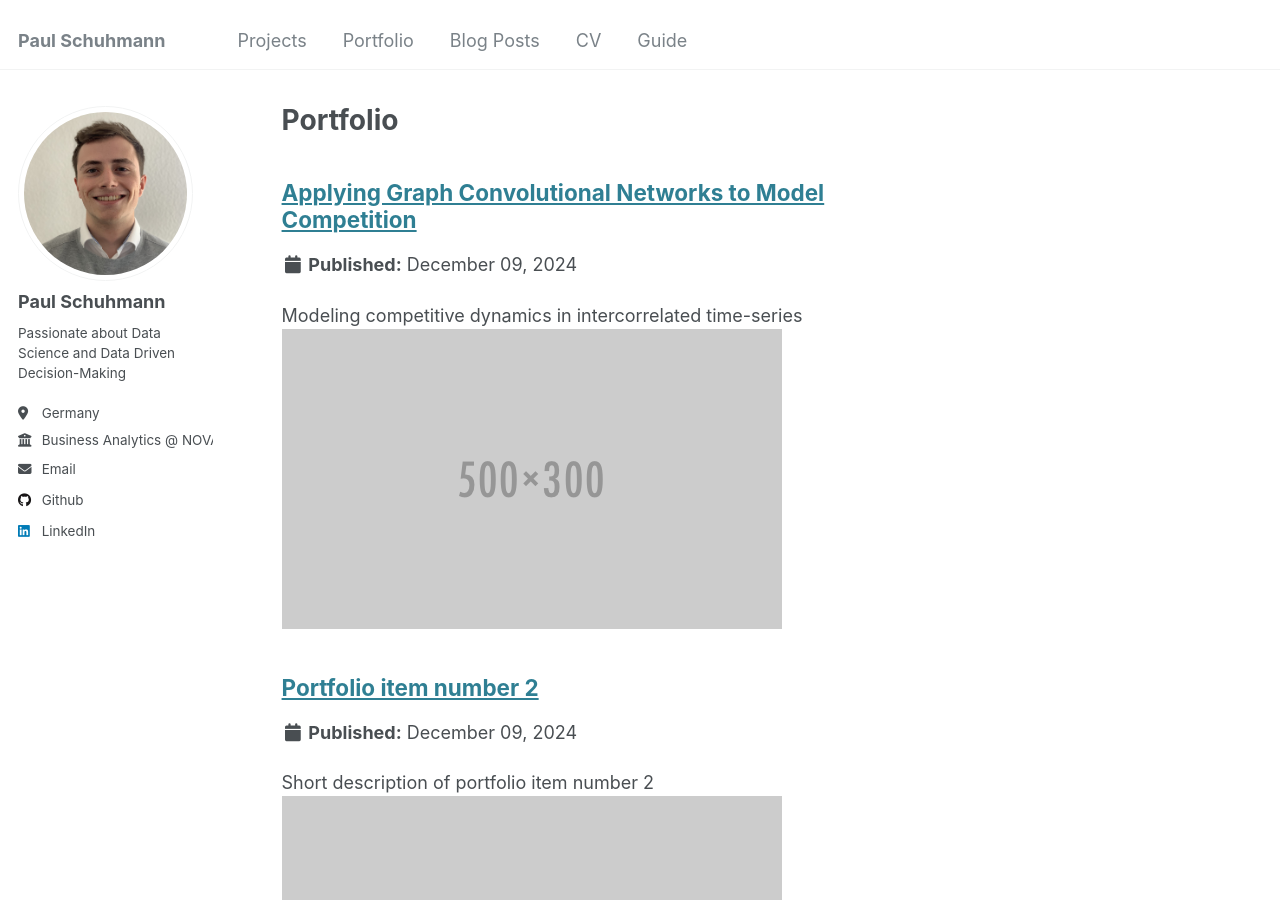
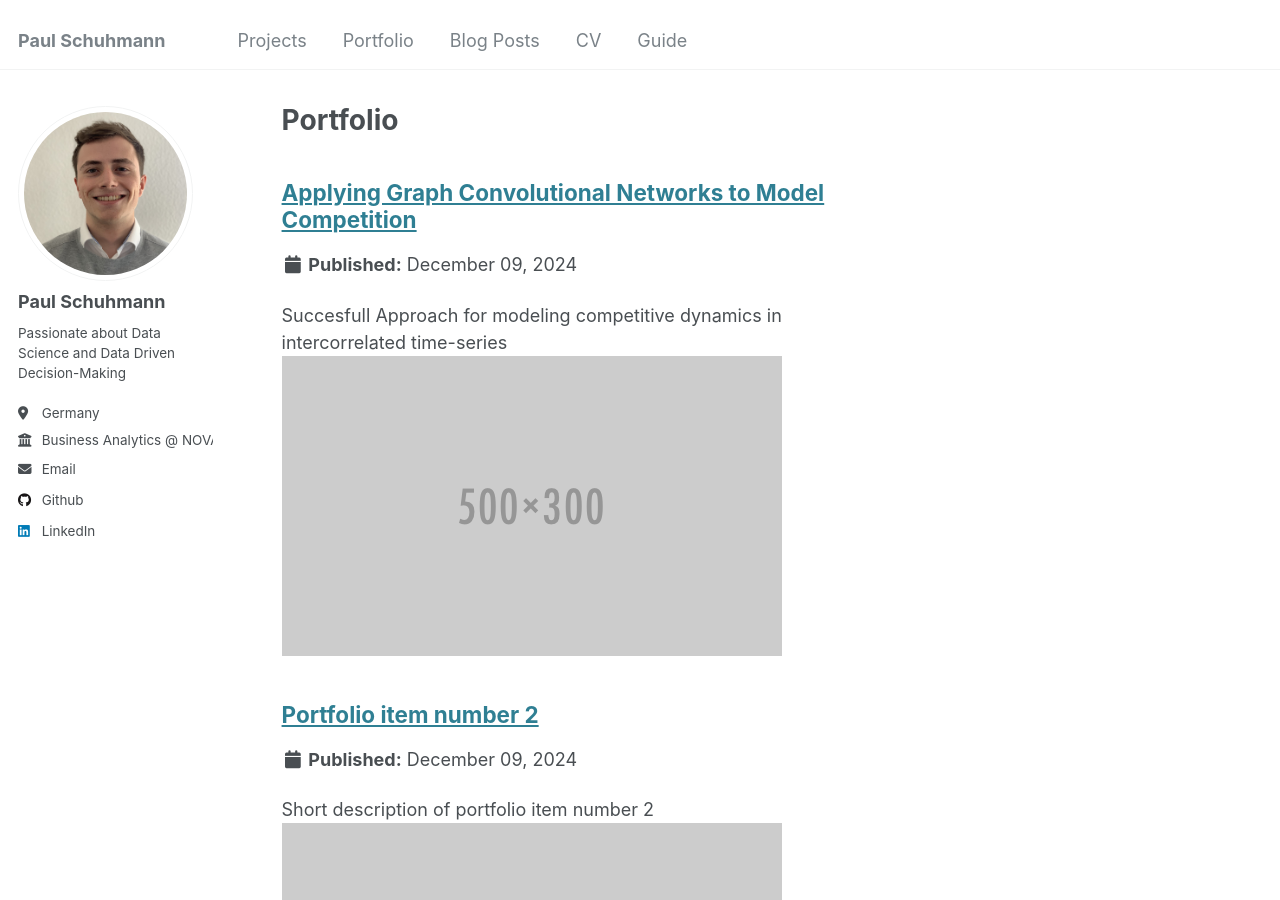
Before and after one commit to SchuhmPa/schuhmpa.github.io, a Jekyll site: the page built from _pages/portfolio.html, in a window 1280 px wide and 900 px high. Built offline with Jekyll 4.4.1, drawn with Linux system fonts in a browser that asks for light colours.

Commit message:
Update portfolio-1.md

```diff
--- a/_portfolio/portfolio-1.md
+++ b/_portfolio/portfolio-1.md
@@ -1,6 +1,6 @@
 ---
 title: "Applying Graph Convolutional Networks to Model Competition"
-excerpt: "Modeling competitive dynamics in intercorrelated time-series<br/><img src='/images/500x300.png'>"
+excerpt: "Succesfull Approach for modeling competitive dynamics in intercorrelated time-series<br/><img src='/images/500x300.png'>"
 collection: portfolio
 ---
 
```
